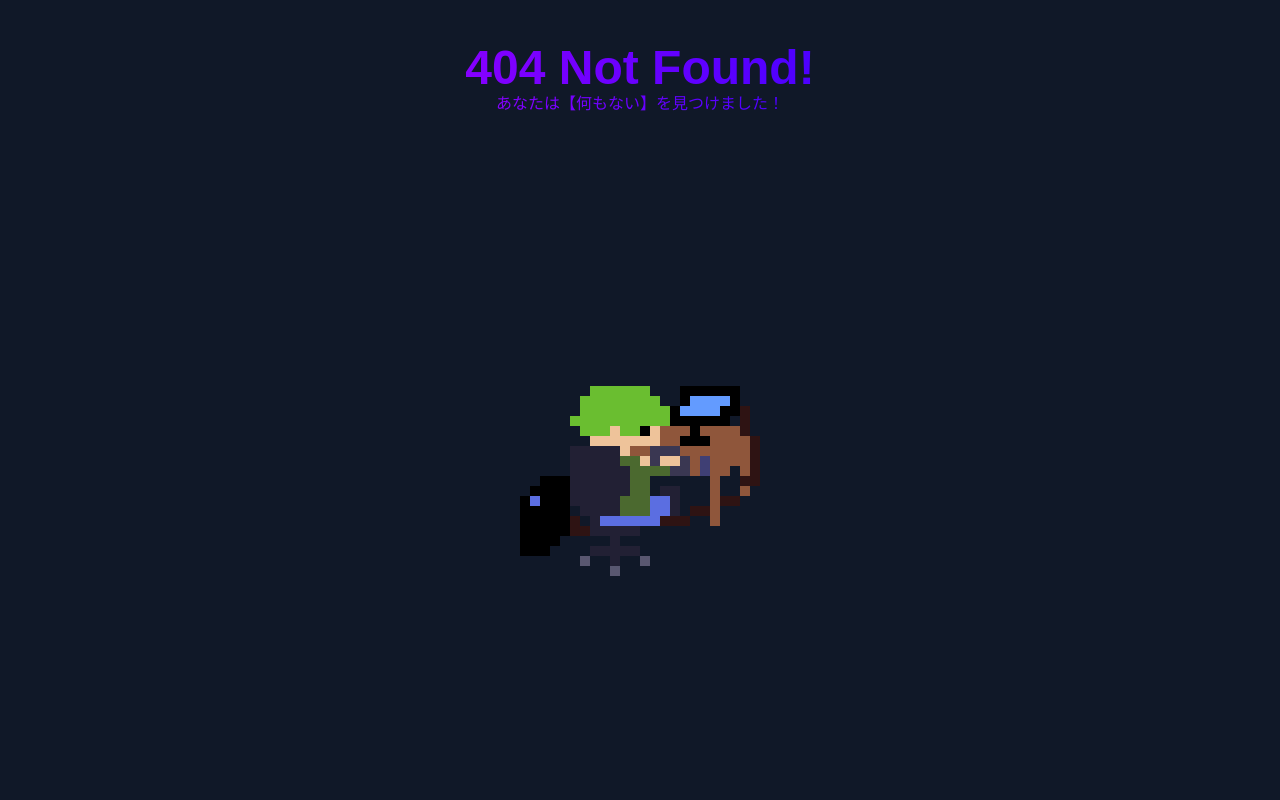
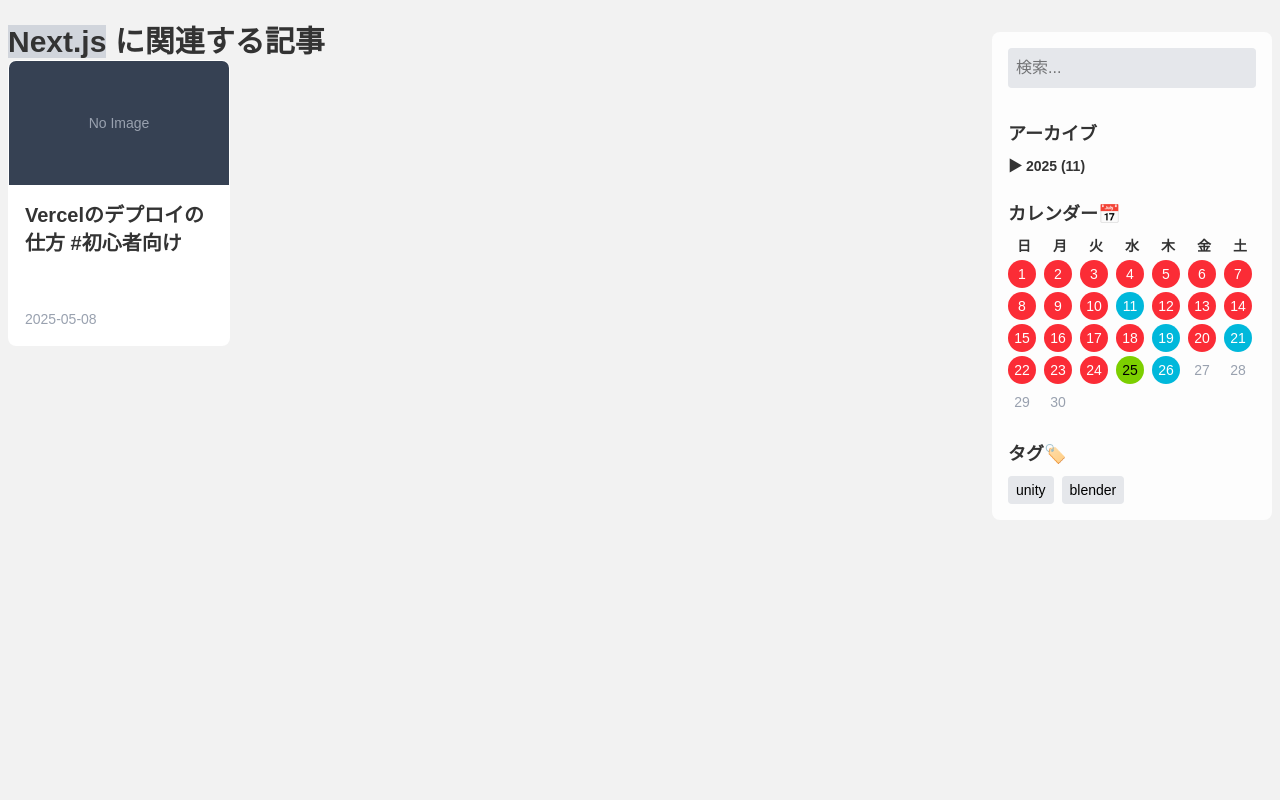
Before and after one commit to midomato/my-blog, a Next.js app: page /posts/tags/Next.js in a window 1280 px wide. Before the commit this address had no page. Shown: the top 800 px of the page. Built offline with nearby package versions, Linux system fonts and the light colour scheme.

Commit message:
tagadd add

```diff
--- a/src/app/posts/[slug]/page.tsx
+++ b/src/app/posts/[slug]/page.tsx
@@ -42,7 +42,7 @@ export default async function PostPage({ params }: { params: Promise<{ slug: str
             className="mb-4 w-full max-w-3xl aspect-[16/9] object-cover rounded-xl mx-auto"
           />
         )}
-        <ShareButtons />
+        <ShareButtons tags={data.tag || []} />
         <div
           className="prose prose-invert max-w-none [&_h1]:scroll-mt-24 [&_h2]:scroll-mt-24"
           dangerouslySetInnerHTML={{ __html: htmlContent }}
--- /dev/null
+++ b/src/app/posts/tags/[tag]/page.tsx
@@ -0,0 +1,77 @@
+import fs from "fs";
+import path from "path";
+import matter from "gray-matter";
+import Link from "next/link";
+
+// 記事フォルダのパス
+const postsDir = path.join(process.cwd(), "src/posts");
+
+type Post = {
+  slug: string;
+  title: string;
+  date: string;
+  thumbnail: string;
+  tag: string[];
+};
+
+function getAllPosts(): Post[] {
+  const files = fs.readdirSync(postsDir);
+
+  return files
+    .map((filename) => {
+      const filePath = path.join(postsDir, filename);
+      const fileContent = fs.readFileSync(filePath, "utf-8");
+      const { data } = matter(fileContent);
+
+      return {
+        slug: filename.replace(/\.md$/, ""),
+        title: data.title || filename,
+        date: data.date || "",
+        thumbnail: data.thumbnail || "",
+        tag: data.tag || [],
+      };
+    })
+    .sort((a, b) => {
+      const dateA = new Date(a.date).getTime();
+      const dateB = new Date(b.date).getTime();
+      return dateB - dateA; // 新しい順
+    });
+}
+
+
+export default async function TagPage({ params }: { params: Promise<{ tag: string }> }) {
+  const posts = getAllPosts();
+  const { tag } = await params;
+  const filtered = posts.filter((post) => post.tag.includes(tag));
+
+  return (
+    <>
+    <h1 className="text-3xl font-bold"><span className="bg-gray-300 dark:bg-gray-600">{tag}</span> に関連する記事</h1>
+   <div className="grid grid-cols-1 sm:grid-cols-2 md:grid-cols-3 lg:grid-cols-4 gap-6">
+  {filtered.map((post) => (
+    <Link
+      key={post.slug}
+      href={`/posts/${post.slug}`}
+      className="dark:bg-[#1d1f24] bg-white rounded-lg overflow-hidden border border-white/10 hover:scale-[1.02] transition-transform"
+    >
+      {post.thumbnail ? (
+        <img
+          src={post.thumbnail}
+          alt={post.title}
+          className="w-full aspect-[16/9] object-cover"
+        />
+      ) : (
+      <div className="w-full aspect-[16/9] bg-gray-700 flex items-center justify-center text-gray-400 text-sm">
+      No Image
+      </div>
+      )}
+      <div className="p-4 flex flex-col justify-between h-[160px]">
+        <h2 className="text-xl font-semibold break-words mb-4 line-clamp-3">{post.title}</h2>
+        <p className="text-gray-400 text-sm mt-auto">{post.date}</p>
+      </div>
+    </Link>
+  ))}
+</div>
+</>
+  );
+}
--- a/src/components/ShareButton.tsx
+++ b/src/components/ShareButton.tsx
@@ -2,8 +2,9 @@
 
 import { Facebook, Mail, Twitter } from 'lucide-react';
 import { useEffect, useState } from 'react';
+import Link from 'next/link';
 
-export default function ShareButtons() {
+export default function ShareButtons({ tags }: { tags: string[] }) {
   const [shareUrl, setShareUrl] = useState('');
 
   useEffect(() => {
@@ -17,12 +18,14 @@ export default function ShareButtons() {
     <div className="flex flex-col md:flex-row justify-between items-start mt-4 gap-4 mb-7">
     {/* タグ（左側） */}
       <div className="flex flex-wrap gap-2">
-        {['unity', 'blender'].map((tag) => (
+        {(tags || []).map((tag) => (
           <span
             key={tag}
             className="bg-gray-300 dark:bg-gray-700 text-sm px-3 py-1 rounded-full"
           >
+            <Link href={`/posts/tags/${encodeURIComponent(tag)}`} className="no-underline">
                 {tag}
+            </Link>
           </span>
         ))}
       </div>
--- a/src/lib/posts.ts
+++ b/src/lib/posts.ts
@@ -35,6 +35,7 @@ export function getAllPosts(): PostMeta[] {
         title: data.title || filename,
         date: data.date || "",
         thumbnail: data.thumbnail || "",
+        tag: data.tag || [],
       };
     })
     .sort((a, b) => {
```
Lines whose indentation alone changed are shown as unchanged.
